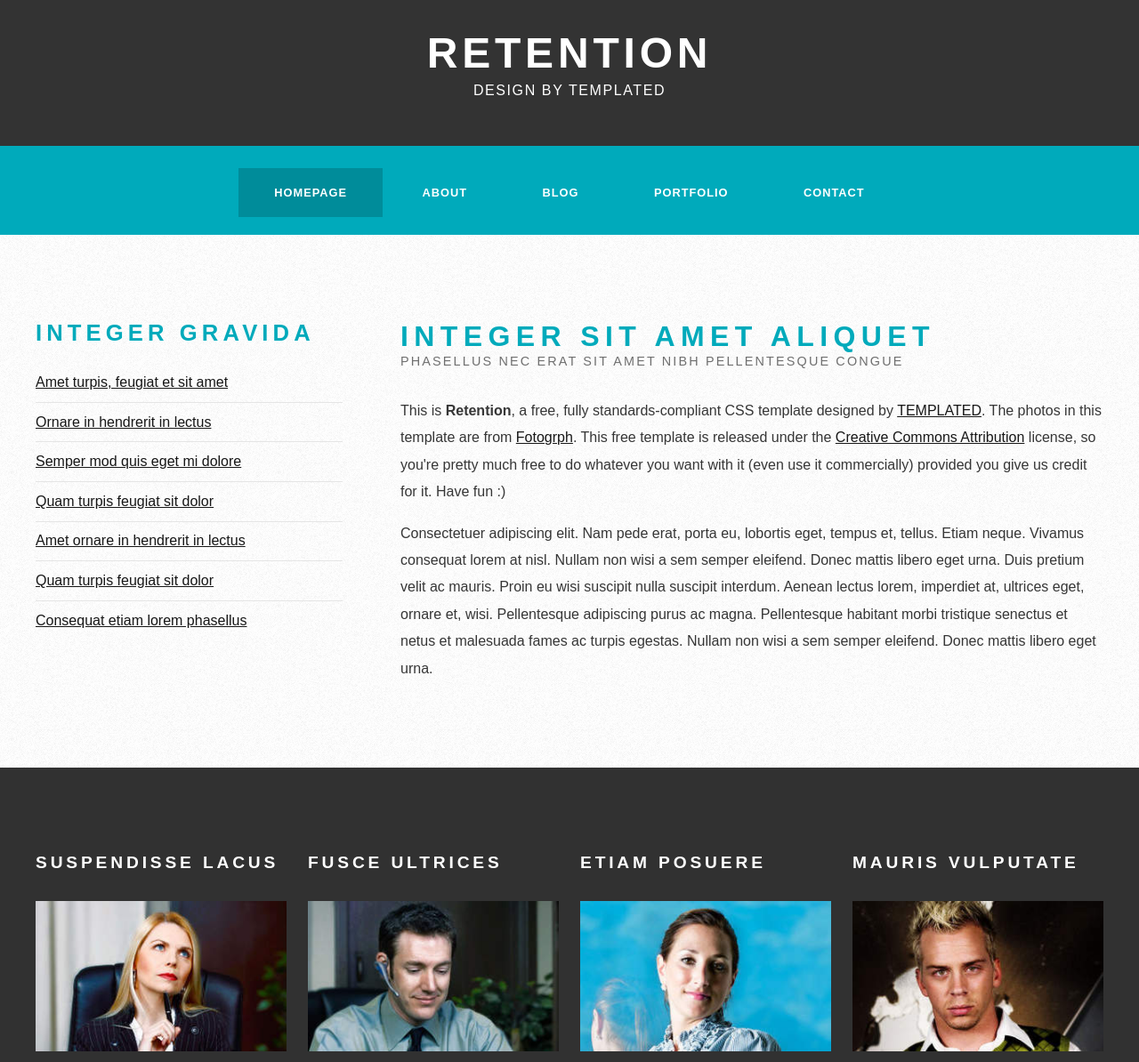
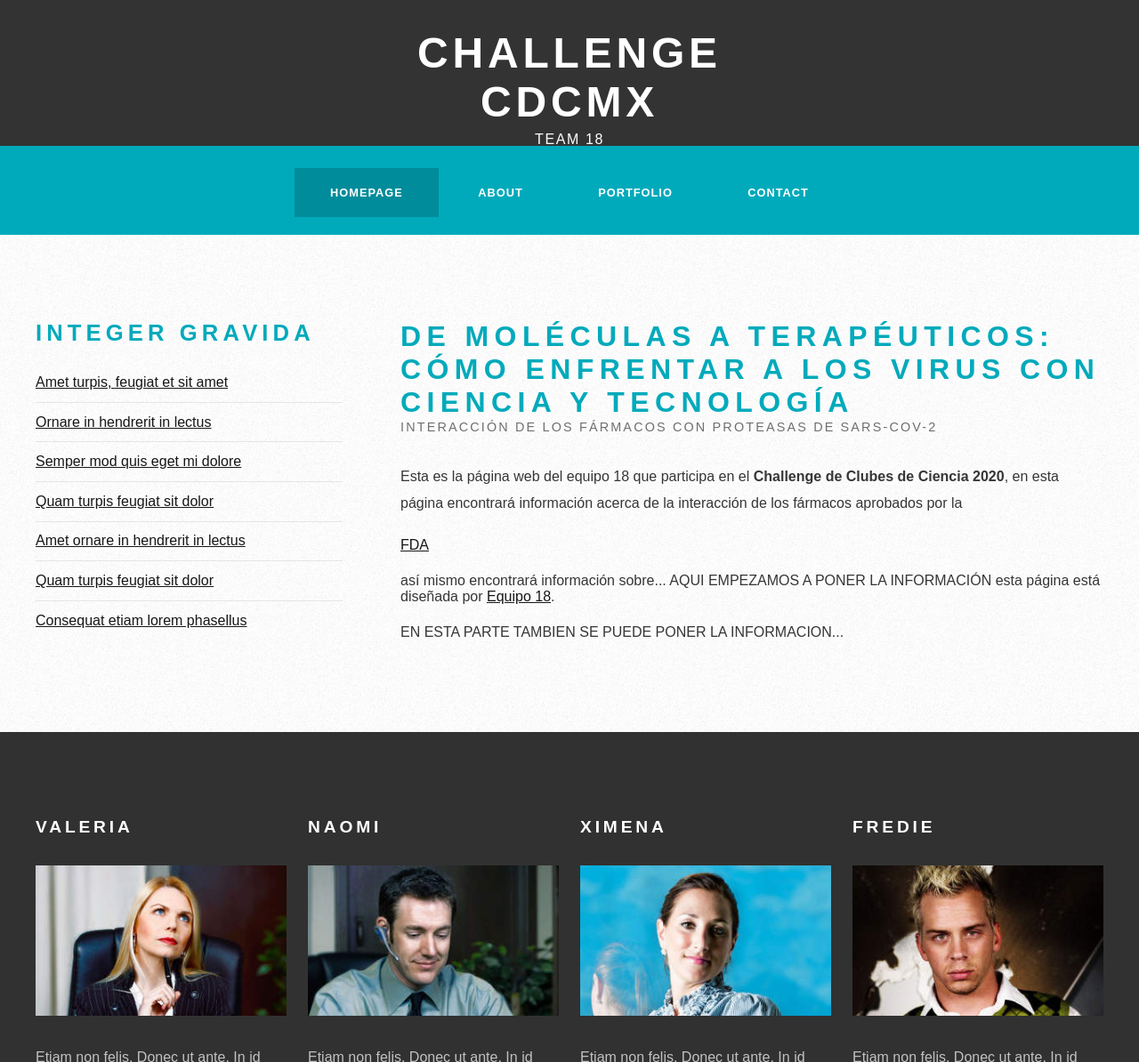
Before and after one commit to Fredie03/Challenge_CdCMx_Team18, a plain HTML site: page index.html in a window 1280 px wide. Shown: the top 1194 px of the page at 89% size. Drawn offline with Linux system fonts and the light colour scheme.

Commit message:
Update index.html

```diff
--- a/index.html
+++ b/index.html
@@ -13,7 +13,7 @@ Released   : 20140221
 <html xmlns="http://www.w3.org/1999/xhtml">
 <head>
 <meta http-equiv="Content-Type" content="text/html; charset=utf-8" />
-<title>Retention</title>
+<title>Challenge CdCMx Team 18</title>
 <meta name="keywords" content="" />
 <meta name="description" content="" />
 <link href="http://fonts.googleapis.com/css?family=Karla:400,700" rel="stylesheet" />
@@ -28,8 +28,8 @@ Released   : 20140221
 	<div id="header-wrapper">
 		<div id="header" class="container">
 			<div id="logo">
-				<h1><a href="#">Retention</a></h1>
-				<p>Design by <a href="http://templated.co" rel="nofollow">TEMPLATED</a></p>
+				<h1><a href="#">Challenge CdCMx</a></h1>
+				<p><a href="https://www.facebook.com/frediie.a.santos">Team 18</a></p>
 			</div>
 			<div id="banner"> <a href="#" class="image"><img src="images/pic01.jpg" alt="" /></a> </div>
 		</div>
@@ -39,7 +39,6 @@ Released   : 20140221
 			<ul>
 				<li class="current_page_item"><a href="#">Homepage</a></li>
 				<li><a href="#">About</a></li>
-				<li><a href="#">Blog</a></li>
 				<li><a href="#">Portfolio</a></li>
 				<li><a href="#">Contact</a></li>
 			</ul>
@@ -49,10 +48,10 @@ Released   : 20140221
 	<div id="page" class="container">
 		<div id="content">
 			<div class="title">
-				<h2>Integer sit amet aliquet</h2>
-				<span class="byline">Phasellus nec erat sit amet nibh pellentesque congue</span> </div>
-			<p>This is <strong>Retention</strong>, a free, fully standards-compliant CSS template designed by <a href="http://templated.co" rel="nofollow">TEMPLATED</a>. The photos in this template are from <a href="http://fotogrph.com/"> Fotogrph</a>. This free template is released under the <a href="http://templated.co/license">Creative Commons Attribution</a> license, so you're pretty much free to do whatever you want with it (even use it commercially) provided you give us credit for it. Have fun :) </p>
-			<p>Consectetuer adipiscing elit. Nam pede erat, porta eu, lobortis eget, tempus et, tellus. Etiam neque. Vivamus consequat lorem at nisl. Nullam non wisi a sem semper eleifend. Donec mattis libero eget urna. Duis pretium velit ac mauris. Proin eu wisi suscipit nulla suscipit interdum. Aenean lectus lorem, imperdiet at, ultrices eget, ornare et, wisi. Pellentesque adipiscing purus ac magna. Pellentesque habitant morbi tristique senectus et netus et malesuada fames ac turpis egestas.  Nullam non wisi a sem semper eleifend. Donec mattis libero eget urna. </p>
+				<h2>De moléculas a terapéuticos: Cómo enfrentar a los virus con ciencia y tecnología</h2>
+				<span class="byline">Interacción de los fármacos con proteasas de SARS-CoV-2</span> </div>
+			<p> Esta es la página web del equipo 18 que participa en el <strong>Challenge de Clubes de Ciencia 2020</strong>, en esta página encontrará información acerca de la interacción de los fármacos aprobados por la <p> <a href="https://www.fda.gov/about-fda">FDA</a> </p> así mismo encontrará información sobre... AQUI EMPEZAMOS A PONER LA INFORMACIÓN esta página está diseñada por <a href="https://www.fda.gov/about-fda">Equipo 18</a>.</p>
+			<p> EN ESTA PARTE TAMBIEN SE PUEDE PONER LA INFORMACION... </p>
 		</div>
 		<div id="sidebar">
 			<div class="box2">
@@ -76,28 +75,28 @@ Released   : 20140221
 		<div id="portfolio" class="container">
 			<div id="column1">
 				<div class="title">
-					<h2>Suspendisse lacus</h2>
+					<h2>Valeria</h2>
 				</div>
 				<a href="#" class="image image-full"><img src="images/pic02.jpg" alt="" /></a>
 				<p>Etiam non felis. Donec ut ante. In id eros. Suspendisse lacus turpis, cursus egestas at sem. Mauris quam enim, molestie.</p>
 				<a href="#" class="icon icon-plus-sign button">Read More</a> </div>
 			<div id="column2">
 				<div class="title">
-					<h2>Fusce ultrices</h2>
+					<h2>Naomi</h2>
 				</div>
 				<a href="#" class="image image-full"><img src="images/pic03.jpg" alt="" /></a>
 				<p>Etiam non felis. Donec ut ante. In id eros. Suspendisse lacus turpis, cursus egestas at sem. Mauris quam enim, molestie.</p>
 				<a href="#" class="icon icon-plus-sign button">Read More</a> </div>
 			<div id="column3">
 				<div class="title">
-					<h2>Etiam posuere</h2>
+					<h2>Ximena</h2>
 				</div>
 				<a href="#" class="image image-full"><img src="images/pic04.jpg" alt="" /></a>
 				<p>Etiam non felis. Donec ut ante. In id eros. Suspendisse lacus turpis, cursus egestas at sem. Mauris quam enim, molestie.</p>
 				<a href="#" class="icon icon-plus-sign button">Read More</a> </div>
 			<div id="column4">
 				<div class="title">
-					<h2>Mauris vulputate</h2>
+					<h2>Fredie</h2>
 				</div>
 				<a href="#" class="image image-full"><img src="images/pic05.jpg" alt="" /></a>
 				<p>Etiam non felis. Donec ut ante. In id eros. Suspendisse lacus turpis, cursus egestas at sem. Mauris quam enim, molestie.</p>
```
